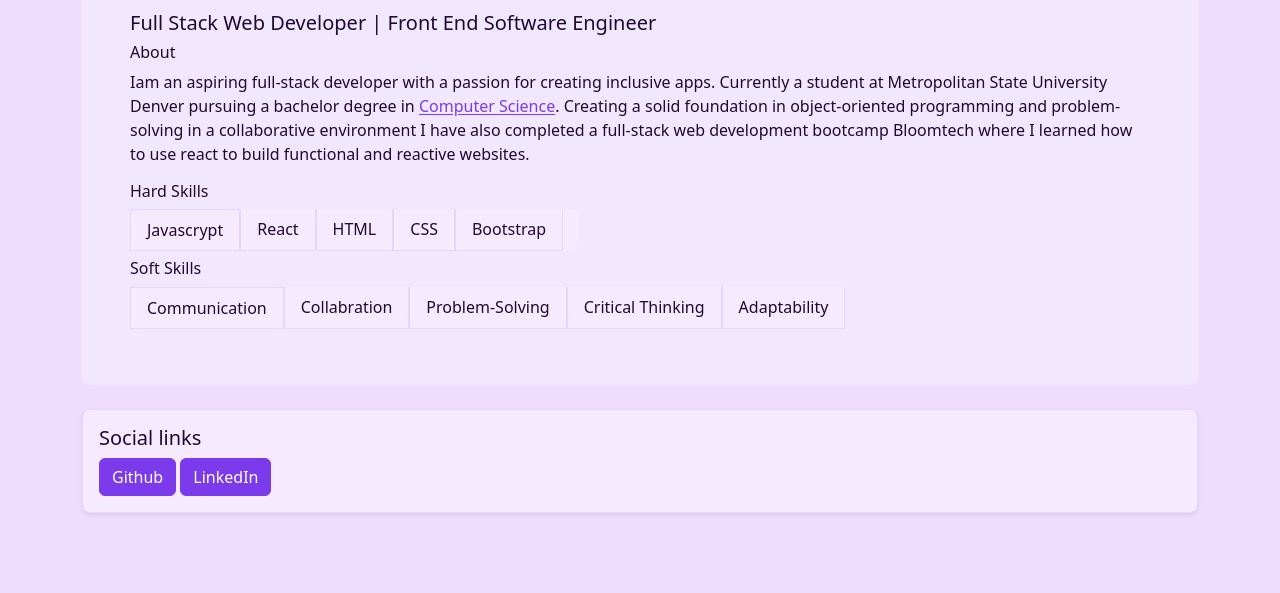
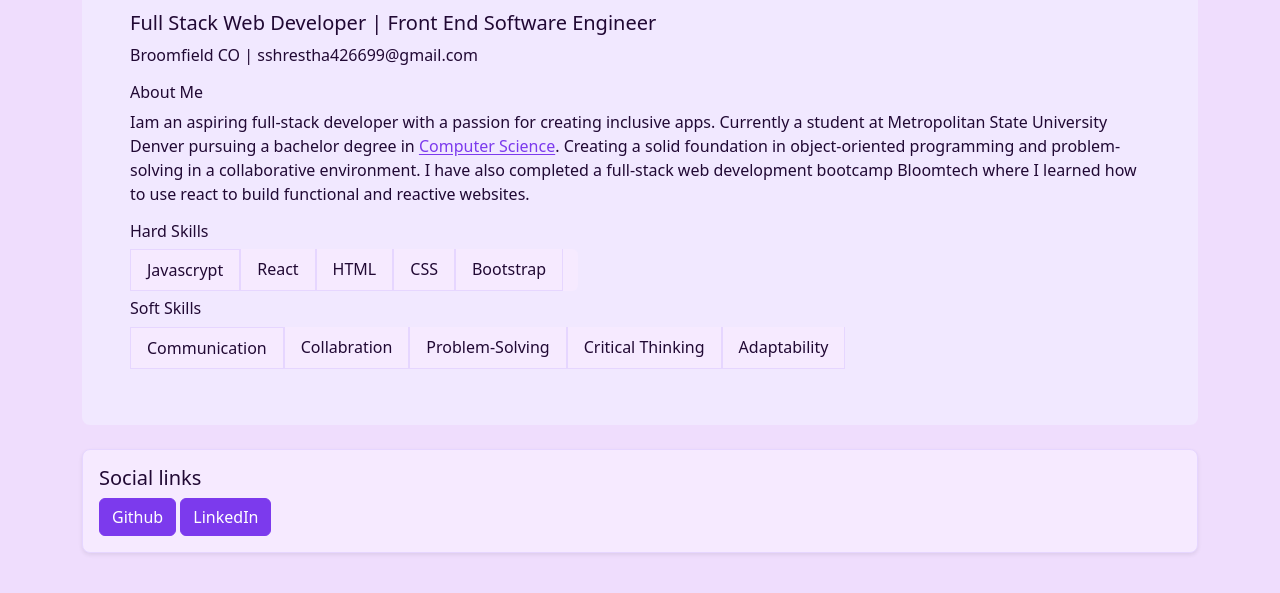
Before and after one commit to sagun1151/Portfolio, a plain HTML site: page index.html in a window 1280 px wide. Shown: the part 181-774 px from the top of the page. Drawn offline with nearby package versions, Linux system fonts and the light colour scheme.

Commit message:
Some changed to text

```diff
--- a/index.html
+++ b/index.html
@@ -26,13 +26,14 @@
         <h3 class="h5">
           Full Stack Web Developer | Front End Software Engineer
         </h3>
+        <p>Broomfield CO | sshrestha426699@gmail.com</p>
 
         <!-- About section -->
       <div class="mb-3">
-        <h3 class="h6">About</h3>
+        <h3 class="h6">About Me</h3>
         <p class="mb-0">Iam an aspiring full-stack developer with a passion for creating inclusive apps.
           Currently a student at Metropolitan State University Denver pursuing a bachelor degree in <a href="https://www.msudenver.edu/computer-sciences/computer-science-major-bs/" target="_blank">Computer Science</a>.
-          Creating a solid foundation in object-oriented programming and problem-solving in a collaborative environment
+          Creating a solid foundation in object-oriented programming and problem-solving in a collaborative environment.
           I have also completed a full-stack web development bootcamp Bloomtech where I learned how to use react to build functional and reactive websites.</p>
       </div>
 
```
